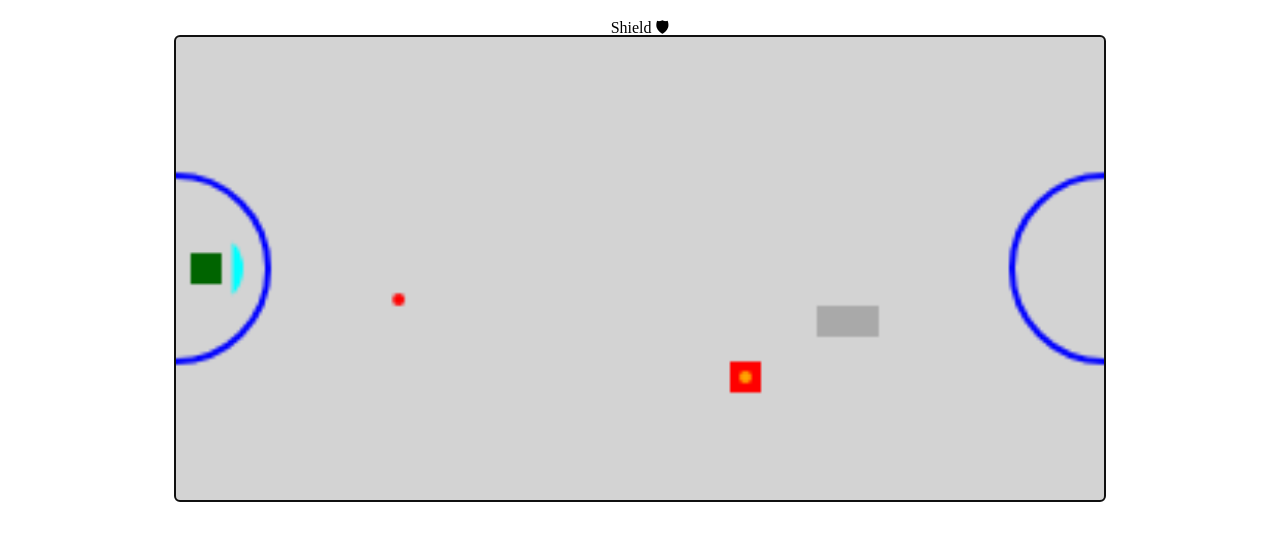
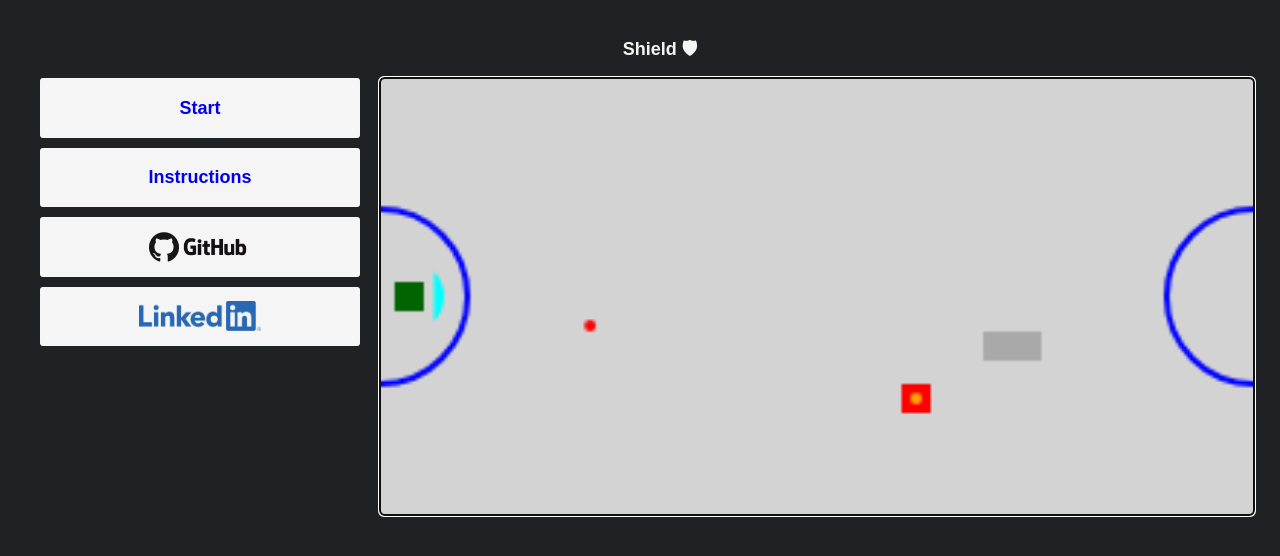
Before and after one commit to NRaff/shield, a website built with webpack: page index.html in a window 1280 px wide. Built offline with Linux system fonts and the light colour scheme.

Commit message:
update css and add buttons for start, instructions, github, linking

```diff
--- a/index.html
+++ b/index.html
@@ -10,6 +10,25 @@
 </head>
 <body id='app_page'>
   <h1>Shield 🛡</h1>
-  <canvas id="shield_game" tabindex="1" autofocus></canvas>
+  <div class='all-content'>
+    <div class='navigation-area'>
+      <a href="#">Start</a>
+      <a href="#">Instructions</a>
+      <a href="https://github.com/NRaff/shield" target="_blank">
+        <img src="src/styles/assets/GitHub-Mark-120px-plus.png" alt="Github Logo">
+        <img src="src/styles/assets/GitHub_Logo.png" alt="Github Name">
+      </a>
+      <a href="https://www.linkedin.com/in/nickraff/" target="_blank">
+        <img src="src/styles/assets/LI-Logo.png" alt="LinkedIn Logo">
+      </a>
+    </div>
+    <div class='game-area'>
+      <canvas id="shield_game" tabindex="1" autofocus></canvas>
+    </div>
+
+  </div>
+
+
+
 </body>
 </html>
--- a/src/index.scss
+++ b/src/index.scss
@@ -5,16 +5,76 @@ body {
   flex-direction: column;
   align-items: center;
   justify-content: center;
-  height: 100%;
+  width: 100%;
+  height: auto;
   margin: 20px;
+  background-color: #202124;
   // padding: 20px;
+}
+
+.all-content {
+  display: flex;
+  flex-direction: row;
+  align-items: top;
+  width: inherit;
+  height: auto;
+  justify-content: space-between;
+}
+
+.game-area {
+  display: block;
+  width: 100%;
+  height: auto;
+}
+
+.navigation-area {
+  display: flex;
+  flex-direction: column;
+  // justify-content: space-evenly;
+  width: 25%;
+  height: auto;
+  margin-left: 20px;
+  margin-right: 20px;
+}
+
+.navigation-area a {
+  display: flex;
+  flex-direction: row;
+  justify-content: center;
+  align-items: center;
+  line-height: 100px;
+  text-decoration: none;
+  font-family: Arial;
+  font-size: large;
+  font-weight: bold;
+  background-color: whitesmoke;
+  border-radius: 3px;
+  text-align: center;
+  margin-bottom: 10px;
+  height: 5%;
+}
+
+.navigation-area a:hover {
+  background-color: darkgray;
+}
+
+.navigation-area img {
+  height: 50%;
 }
 
 canvas {
   display: block;
-  width: 75%;
+  width: 95%;
   height: auto;
   border-radius: 5px;
   background-color: lightgrey;
   // margin: 20px;
 }
+
+h1 {
+  color: whitesmoke;
+  font-size: large;
+  font-family: Arial;
+  font-weight: bold;
+  margin: 20px;
+}
--- a/src/scripts/Objects/enemy.js
+++ b/src/scripts/Objects/enemy.js
@@ -27,7 +27,6 @@ class Enemy extends PhysObject {
   }
 
   shootsFireball(gameMap) {
-    // let fireball = new Fireball(this.canvas, this.pos, this.vector);
     let midEnemy = {x: this.pos.x + 5, y: this.pos.y + 5}
     let fireball = new Fireball(this.canvas, midEnemy, this.vector, gameMap);
     fireball.setPath()
@@ -41,8 +40,6 @@ class Enemy extends PhysObject {
     let yVector = game_map.tank.pos.y - midEnemy.y;
     let yReduce = yVector / Math.abs(yVector);
     let xReduce = xVector / Math.abs(yVector);
-    // let gcf = FactorUtil.gcf(xVector, yVector);
-    // debugger
     let moveX = xReduce//xVector / Math.abs(xVector);
     let moveY = yReduce//yVector / Math.abs(yVector);
     this.vector = {
```
Also changed, not shown: README.md, dist/main.css, dist/main.js, src/styles/assets/GitHub-Mark-120px-plus.png (added), src/styles/assets/GitHub_Logo.png (added), src/styles/assets/GitHub_Logo_White.png (added), src/styles/assets/LI-Logo.png (added).
